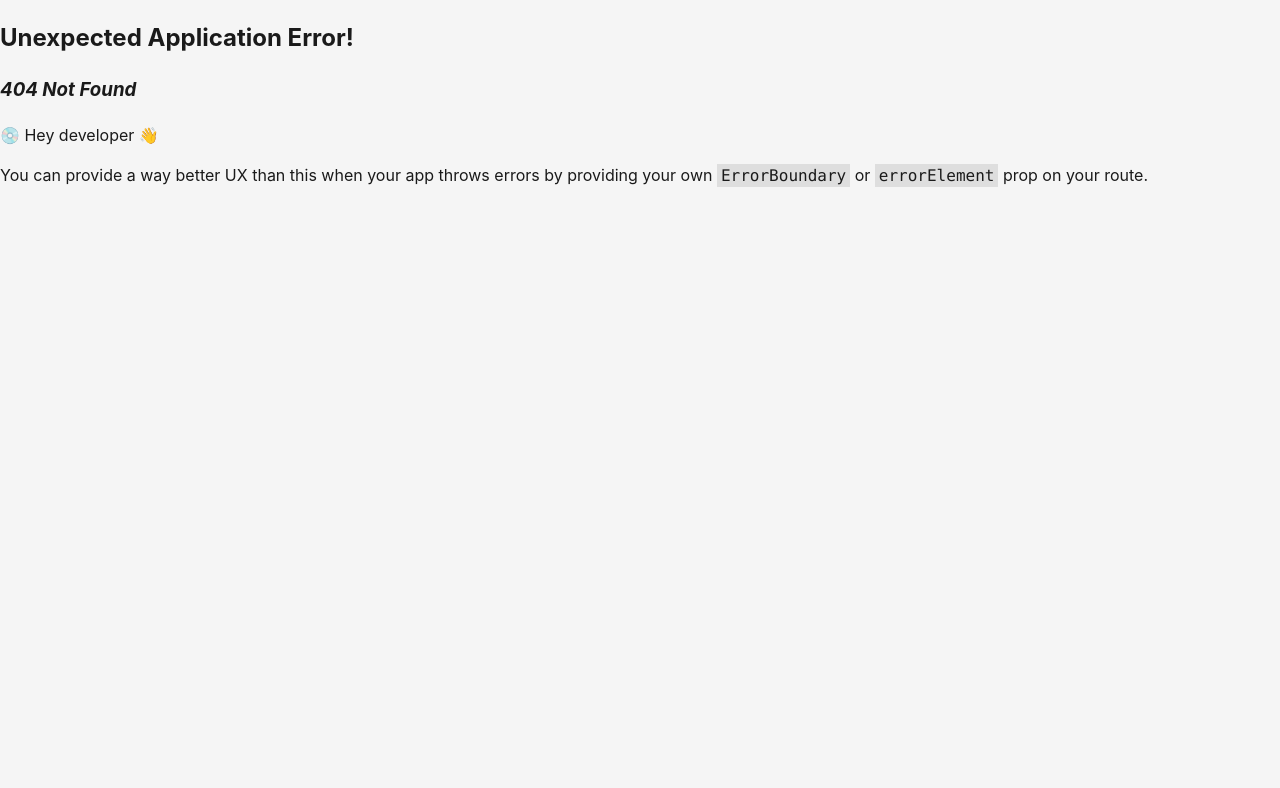
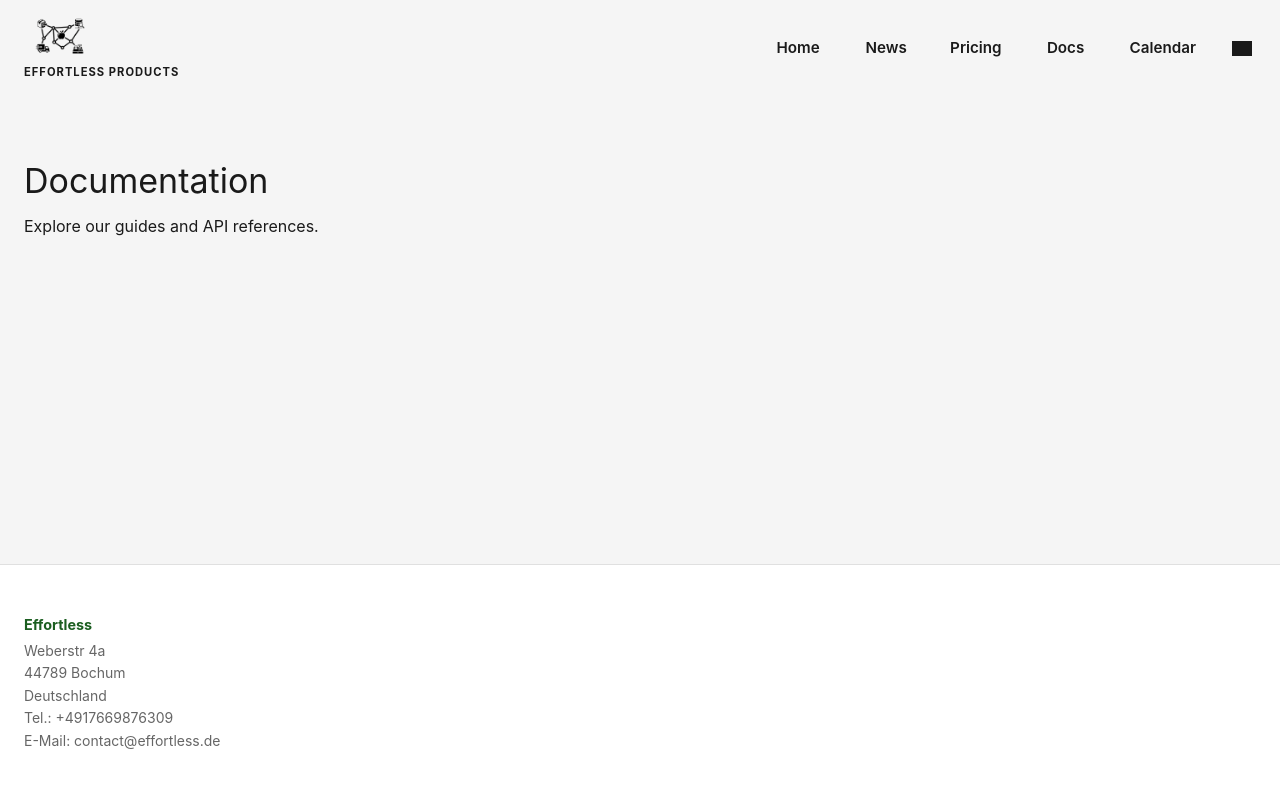
Before and after one commit to ores04/effortless_products_frontend, a React (Vite) app: page /docs in a window 1280 px wide. Before the commit this address had no page. Shown: the top 788 px of the page. Built offline with nearby package versions, Linux system fonts and the light colour scheme; grey boxes are pictures that could not be loaded.

Commit message:
added header and footer

```diff
--- a/src/components/Footer.tsx
+++ b/src/components/Footer.tsx
@@ -8,31 +8,21 @@ export default function Footer() {
           {/* Contact Info */}
           <Box>
             <Typography variant="h6" color="primary" gutterBottom sx={{ fontWeight: 'bold', fontSize: '0.9rem', mb: 0.5 }}>
-              The Center of Gravity
+              Effortless
             </Typography>
             <Typography variant="body2" color="text.secondary" sx={{ lineHeight: 1.6 }}>
-              Blegdamsvej 17
+              Weberstr 4a
               <br />
-              2100 Copenhagen
+              44789 Bochum
               <br />
-              Denmark
+              Deutschland
               <br />
-              Tel. +45 35325334
+              Tel.: +4917669876309
+              <br />
+              E-Mail: contact@effortless.de
             </Typography>
           </Box>
 
-          {/* Supported By */}
-          <Box sx={{ display: 'flex', flexDirection: 'column', alignItems: { xs: 'flex-start', md: 'flex-end' } }}>
-            <Typography variant="body2" sx={{ fontWeight: 'bold', mb: 2 }}>
-              Supported by:
-            </Typography>
-            <Box sx={{ display: 'flex', gap: 2 }}>
-               {/* Sponsor Logo Placeholder */}
-              <Box sx={{ width: 150, height: 60, bgcolor: '#f5f5f5', border: '1px solid #e0e0e0', display: 'flex', alignItems: 'center', justifyContent: 'center' }}>
-                 <Typography variant="caption" color="text.secondary">Sponsor Logo</Typography>
-              </Box>
-            </Box>
-          </Box>
         </Stack>
       </Container>
     </Box>
--- a/src/components/Header.tsx
+++ b/src/components/Header.tsx
@@ -1,7 +1,14 @@
 import { AppBar, Toolbar, Typography, Box, Button, Container } from '@mui/material';
 import { Link as RouterLink } from 'react-router-dom';
+import logo from '../assets/logo.png';
 
-const navItems = ['About', 'Team', 'Research', 'News', 'Resources', 'Outreach', 'Features', 'Calendar', 'Join us'];
+const navLinks = [
+  { name: 'Home', path: '/' },
+  { name: 'News', path: '/news' },
+  { name: 'Pricing', path: '/pricing' },
+  { name: 'Docs', path: '/docs' },
+  { name: 'Calendar', path: '/calendar' },
+];
 
 export default function Header() {
   return (
@@ -10,25 +17,22 @@ export default function Header() {
         <Toolbar disableGutters sx={{ justifyContent: 'space-between', py: 2 }}>
           {/* Logo Section */}
           <Box component={RouterLink} to="/" sx={{ textDecoration: 'none', color: 'inherit', display: 'flex', flexDirection: 'column', alignItems: 'flex-start' }}>
-             {/* SVC Placeholder for the red wave logo */}
-            <Box sx={{ width: 100, height: 40, border: '1px solid #1B5E20', borderRadius: 1, display: 'flex', alignItems: 'center', justifyContent: 'center', mb: 1, color: '#1B5E20', fontSize: '0.75rem' }}>
-                Logo svg
-            </Box>
+             <Box component="img" src={logo} alt="Effortless Logo" sx={{ height: 40, mb: 1 }} />
             <Typography variant="body2" sx={{ fontWeight: 'bold', letterSpacing: 1, fontSize: '0.7rem', textTransform: 'uppercase' }}>
-              The Center of Gravity
+              Effortless Products
             </Typography>
           </Box>
 
           {/* Navigation Section */}
           <Box sx={{ display: { xs: 'none', md: 'flex' }, gap: 3 }}>
-            {navItems.map((item) => (
+            {navLinks.map((item) => (
               <Button
-                key={item}
+                key={item.name}
                 component={RouterLink}
-                to={`/${item.toLowerCase().replace(' ', '-')}`}
+                to={item.path}
                 sx={{ color: 'text.primary', fontWeight: 600, fontSize: '0.95rem' }}
               >
-                {item}
+                {item.name}
               </Button>
             ))}
              {/* Icon Placeholder */}
--- /dev/null
+++ b/src/pages/CalendarPage.tsx
@@ -0,0 +1,14 @@
+import { Typography, Box } from '@mui/material';
+
+export default function CalendarPage() {
+  return (
+    <Box sx={{ my: 4 }}>
+      <Typography variant="h4" component="h1" gutterBottom>
+        Calendar
+      </Typography>
+      <Typography variant="body1">
+        Upcoming events and schedules.
+      </Typography>
+    </Box>
+  );
+}
--- /dev/null
+++ b/src/pages/DocsPage.tsx
@@ -0,0 +1,14 @@
+import { Typography, Box } from '@mui/material';
+
+export default function DocsPage() {
+  return (
+    <Box sx={{ my: 4 }}>
+      <Typography variant="h4" component="h1" gutterBottom>
+        Documentation
+      </Typography>
+      <Typography variant="body1">
+        Explore our guides and API references.
+      </Typography>
+    </Box>
+  );
+}
--- /dev/null
+++ b/src/pages/NewsPage.tsx
@@ -0,0 +1,14 @@
+import { Typography, Box } from '@mui/material';
+
+export default function NewsPage() {
+  return (
+    <Box sx={{ my: 4 }}>
+      <Typography variant="h4" component="h1" gutterBottom>
+        News
+      </Typography>
+      <Typography variant="body1">
+        Latest updates and announcements will appear here.
+      </Typography>
+    </Box>
+  );
+}
--- /dev/null
+++ b/src/pages/PricingPage.tsx
@@ -0,0 +1,14 @@
+import { Typography, Box } from '@mui/material';
+
+export default function PricingPage() {
+  return (
+    <Box sx={{ my: 4 }}>
+      <Typography variant="h4" component="h1" gutterBottom>
+        Pricing
+      </Typography>
+      <Typography variant="body1">
+        Choose the plan that suits you best.
+      </Typography>
+    </Box>
+  );
+}
```
Also changed, not shown: src/router.tsx (+20 -0 lines), src/assets/logo.png (added).
